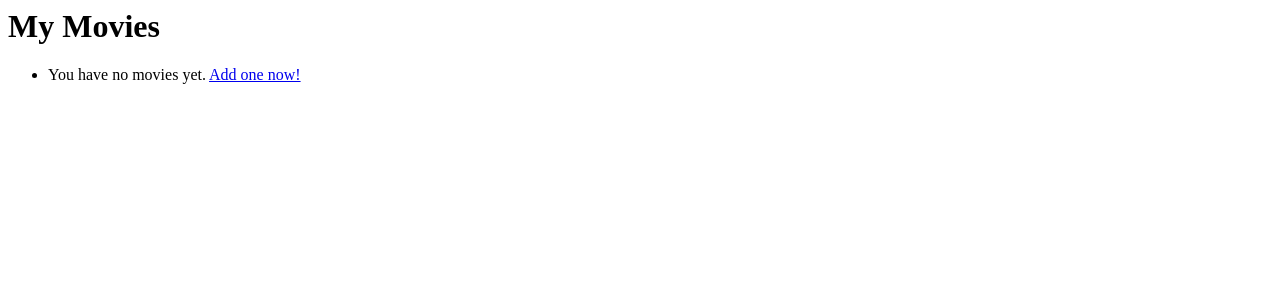
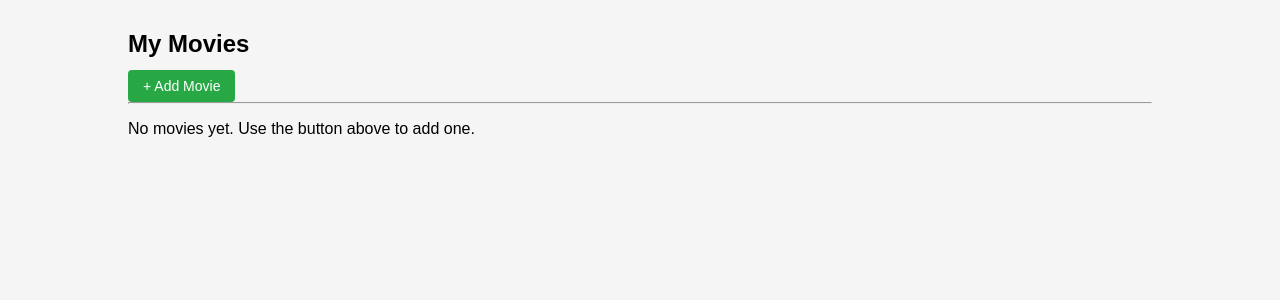
Before and after one commit to sakshi7181/movie_management, a Django app: page /movies/ in a window 1280 px wide. Shown: the top 300 px of the page. Run offline with Django 5.2, Linux system fonts and the light colour scheme; a user stored in the database is signed in; data comes from the database, SQL or seed files in the repository; both versions use the stored data as it was after the commit.

Commit message:
Fixed buttons and styled pages using CSS

```diff
--- /dev/null
+++ b/movie_management/movies/static/css/style.css
@@ -0,0 +1,72 @@
+/* General body */
+body {
+    font-family: Arial, sans-serif;
+    background: #f5f5f5;
+    margin: 0;
+    padding: 0;
+}
+
+/* Container */
+.container {
+    width: 80%;
+    margin: auto;
+    margin-top: 30px;
+}
+
+/* Movie list cards */
+.movie-card {
+    background: white;
+    padding: 15px;
+    margin-bottom: 20px;
+    border-radius: 8px;
+    box-shadow: 0 2px 5px rgba(0,0,0,0.1);
+}
+
+.movie-card img {
+    max-width: 200px;
+    border-radius: 6px;
+    margin-bottom: 10px;
+}
+
+/* Buttons */
+.btn {
+    padding: 8px 15px;
+    border-radius: 4px;
+    text-decoration: none;
+    font-size: 14px;
+    margin-right: 5px;
+}
+
+.btn-primary {
+    background: #007bff;
+    color: white;
+}
+
+.btn-danger {
+    background: #dc3545;
+    color: white;
+}
+
+.btn-success {
+    background: #28a745;
+    color: white;
+}
+
+/* Forms */
+form {
+    background: white;
+    padding: 20px;
+    border-radius: 8px;
+    box-shadow: 0 2px 5px rgba(0,0,0,0.1);
+}
+
+form p {
+    margin-bottom: 15px;
+}
+
+form input, form textarea, form select {
+    width: 100%;
+    padding: 8px;
+    border: 1px solid #ccc;
+    border-radius: 4px;
+}
--- a/movie_management/movies/templates/movies/movie_list.html
+++ b/movie_management/movies/templates/movies/movie_list.html
@@ -1,18 +1,25 @@
-<h1>My Movies</h1>
+{% load static %}
+<link rel="stylesheet" href="{% static 'css/style.css' %}">
 
-<ul>
-{% for movie in movies %}
-  <li>
-    <strong>{{ movie.title }}</strong> - {{ movie.release_date }}
-    <br>
-    {% if movie.poster %}
-      <img src="{{ movie.poster.url }}" width="150" alt="{{ movie.title }}">
-    {% endif %}
-    <br>
-    <a href="{% url 'movie_update' movie.pk %}">Edit</a>
-    <a href="{% url 'movie_delete' movie.pk %}">Delete</a>
-  </li>
-{% empty %}
-  <li>You have no movies yet. <a href="{% url 'movie_create' %}">Add one now!</a></li>
-{% endfor %}
-</ul>
+<div class="container">
+    <h2>My Movies</h2>
+
+    <!-- Add Movie button -->
+    <a href="{% url 'movie_create' %}" class="btn btn-success">+ Add Movie</a>
+    <hr>
+
+    {% for movie in movies %}
+    <div class="movie-card">
+        {% if movie.poster %}
+            <img src="{{ movie.poster.url }}" alt="{{ movie.title }}">
+        {% endif %}
+        <h3>{{ movie.title }}</h3>
+        <p><em>{{ movie.release_date }}</em></p>
+        <p>{{ movie.description|truncatewords:20 }}</p>
+        <a href="{% url 'movie_update' movie.pk %}" class="btn btn-primary">Edit</a>
+        <a href="{% url 'movie_delete' movie.pk %}" class="btn btn-danger">Delete</a>
+    </div>
+    {% empty %}
+    <p>No movies yet. Use the button above to add one.</p>
+    {% endfor %}
+</div>
```
Also changed, not shown: movie_management/movies/templates/movie_confirm_delete.html (added, +12 -0 lines), movie_management/movies/templates/movies/movie_form.html (+13 -5 lines), movie_management/db.sqlite3.
